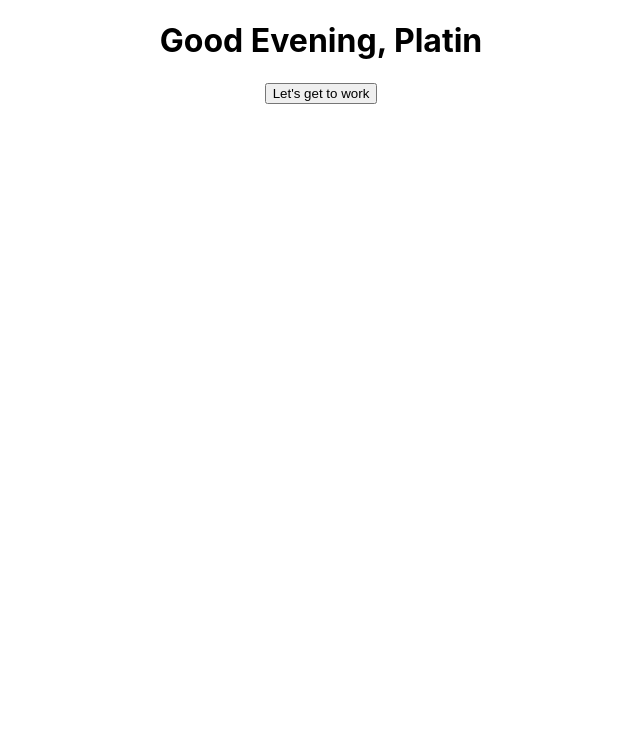
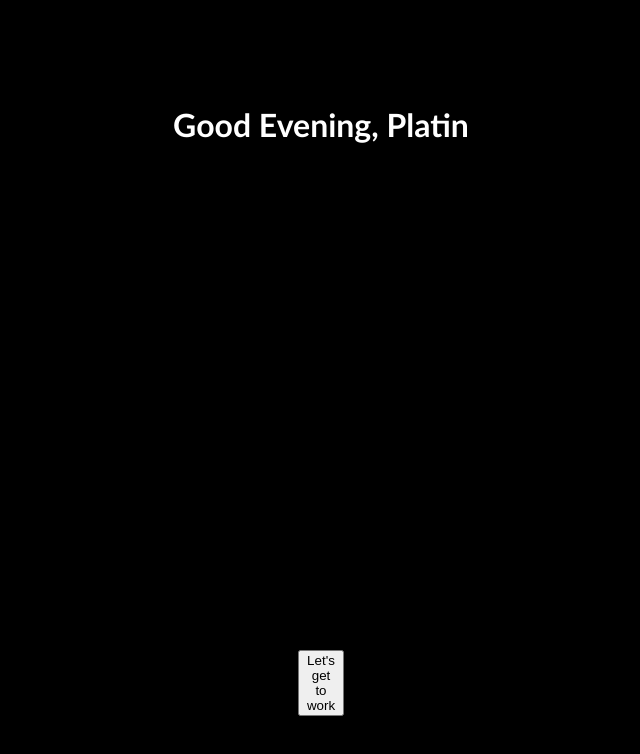
Before and after one commit to platiniradukunda/Productivity-App, a React (Create React App) app: page / in a window 1280 px wide. Shown: the top 754 px of the page, without its empty margins (319-959 px from the left). Built offline with nearby package versions, Linux system fonts and the light colour scheme; no server answers.

Commit message:
adding to do list functionality

```diff
--- a/src/App.css
+++ b/src/App.css
@@ -1,19 +1,11 @@
 .App {
   text-align: center;
+  background-color: black;
+  color: white;
+  font-family: 'Gill Sans', 'Gill Sans MT', Calibri, 'Trebuchet MS', sans-serif;
 }
 
-.App-logo {
-  height: 40vmin;
-  pointer-events: none;
-}
-
-@media (prefers-reduced-motion: no-preference) {
-  .App-logo {
-    animation: App-logo-spin infinite 20s linear;
-  }
-}
-
-.App-header {
+/* .App-header {
   background-color: #282c34;
   min-height: 100vh;
   display: flex;
@@ -22,17 +14,38 @@
   justify-content: center;
   font-size: calc(10px + 2vmin);
   color: white;
+} */
+
+.homepage{
+  display: grid;
+  height: 100vh;
+  width: 100vw;
 }
 
-.App-link {
-  color: #61dafb;
+.greeting{
+  display: grid;
+  justify-content: center;
+  align-items: center;
 }
 
-@keyframes App-logo-spin {
-  from {
-    transform: rotate(0deg);
-  }
-  to {
-    transform: rotate(360deg);
-  }
+.renderQuote{
+  margin-top: 10%;
 }
+
+.startWork{
+  display: flex;
+  justify-content: center;
+  align-items: center;
+}
+
+.startWorkButton{
+  height: 20%;
+  width: 40%;
+  /* margin-left: -210%; */
+}
+
+.toDoListPage{
+  /* display: grid; */
+  height: 100vh;
+  width: 100vw;
+}
--- a/src/App.js
+++ b/src/App.js
@@ -1,11 +1,19 @@
 import './App.css';
 import Homepage from './components/Homepage';
+import {BrowserRouter as Router, Switch, Route} from 'react-router-dom';
+import TodoList from './components/TodoList';
 
 function App() {
   return (
+
+    <Router>
     <div className="App">
-      <Homepage />
+      <Switch>
+      <Route exact path="/" component={Homepage} />
+      <Route exact path="/todolist" component={TodoList} />
+      </Switch>
     </div>
+    </Router>
   );
 }
 
--- a/src/components/Greeting.jsx
+++ b/src/components/Greeting.jsx
@@ -3,7 +3,7 @@ import React, { Component } from 'react';
 class Greeting extends Component {
     render() {
         return (
-            <div>
+            <div className="greeting">
                 <h1>{this.props.greetings}</h1>
             </div>
         );
--- a/src/components/Homepage.jsx
+++ b/src/components/Homepage.jsx
@@ -53,9 +53,9 @@ class Homepage extends Component {
             if(hours<12) {
                 var greetings = "Good Morning, " + name + ". Let's grind!"
             } else if(hours>12 && hours<=18) {
-                var greetings = "Good Afternoon, " + name
+                greetings = "Good Afternoon, " + name
             } else {
-                var greetings = "Good Evening, " + name
+                greetings = "Good Evening, " + name
             }
 
             // updating state with the current time and greeting statement
@@ -99,7 +99,7 @@ class Homepage extends Component {
 
     render() {
         return (
-            <div>
+            <div className="homepage">
 
                 <Greeting greetings={this.state.greeting}/>
               {/* renders the quote from the quote api */}
--- a/src/components/RenderQuote.jsx
+++ b/src/components/RenderQuote.jsx
@@ -3,7 +3,7 @@ import React, { Component } from 'react';
 class RenderQuote extends Component {
     render() {
         return (
-            <div>
+            <div className="renderQuote">
                <h1>{this.props.quote}</h1>
                 <h1>{this.props.author}</h1>
             </div>
--- /dev/null
+++ b/src/components/RenderTasks.jsx
@@ -0,0 +1,14 @@
+import React from 'react';
+
+function RenderTasks(props) {
+    return (
+        <div className="renderTasks">
+            {props.tasks.map((taskInTheList, i) => {
+               return <ul key={i}> <li key={i}> {taskInTheList} </li></ul>
+            })
+            }
+        </div>
+    );
+}
+
+export default RenderTasks;
--- a/src/components/StartButton.jsx
+++ b/src/components/StartButton.jsx
@@ -1,9 +1,12 @@
 import React from 'react';
+import {Link} from 'react-router-dom'
 
 function StartButton(props) {
     return (
-        <div>
-            <button>Let's get to work</button>
+        <div className="startWork">
+            <Link to="/todolist">
+            <button className="startWorkButton">Let's get to work</button>
+            </Link>
         </div>
     );
 }
--- /dev/null
+++ b/src/components/TodoList.jsx
@@ -0,0 +1,51 @@
+import React, { Component } from 'react';
+import RenderTasks from './RenderTasks';
+class TodoList extends Component {
+    constructor(){
+        super();
+        this.state = {
+            userInput: '',
+            toDoThings: [],
+        }
+    }
+
+        changeUserInput=(input)=>{
+            this.setState({
+                userInput: input,
+            })
+        }
+
+        addToList = (input) => {
+            // event.preventDefault();
+            let listArray = this.state.toDoThings;
+            listArray.push(input);
+            this.setState({
+                toDoThings:listArray,
+                userInput: '',
+            })
+        }
+
+    render() {
+        return (
+            <div className="toDoListPage">
+                <div className="timeAndDate">
+
+                </div>
+
+                {/* div for the form that adds things to the to-do list */}
+                <div className="innerFormDiv">
+                <h1>Today's agenda</h1>
+                    <input type="text" placeholder="add task to list..." className="input" value={this.state.userInput} onChange={(event)=>{
+                        this.changeUserInput(event.target.value)
+                    }
+                    }/>
+                    <button className="button" type="submit" onClick={()=>this.addToList(this.state.userInput)}>Add task</button>
+                </div>
+
+                <RenderTasks tasks={this.state.toDoThings}/>
+            </div>
+        );
+    }
+}
+
+export default TodoList;
```
